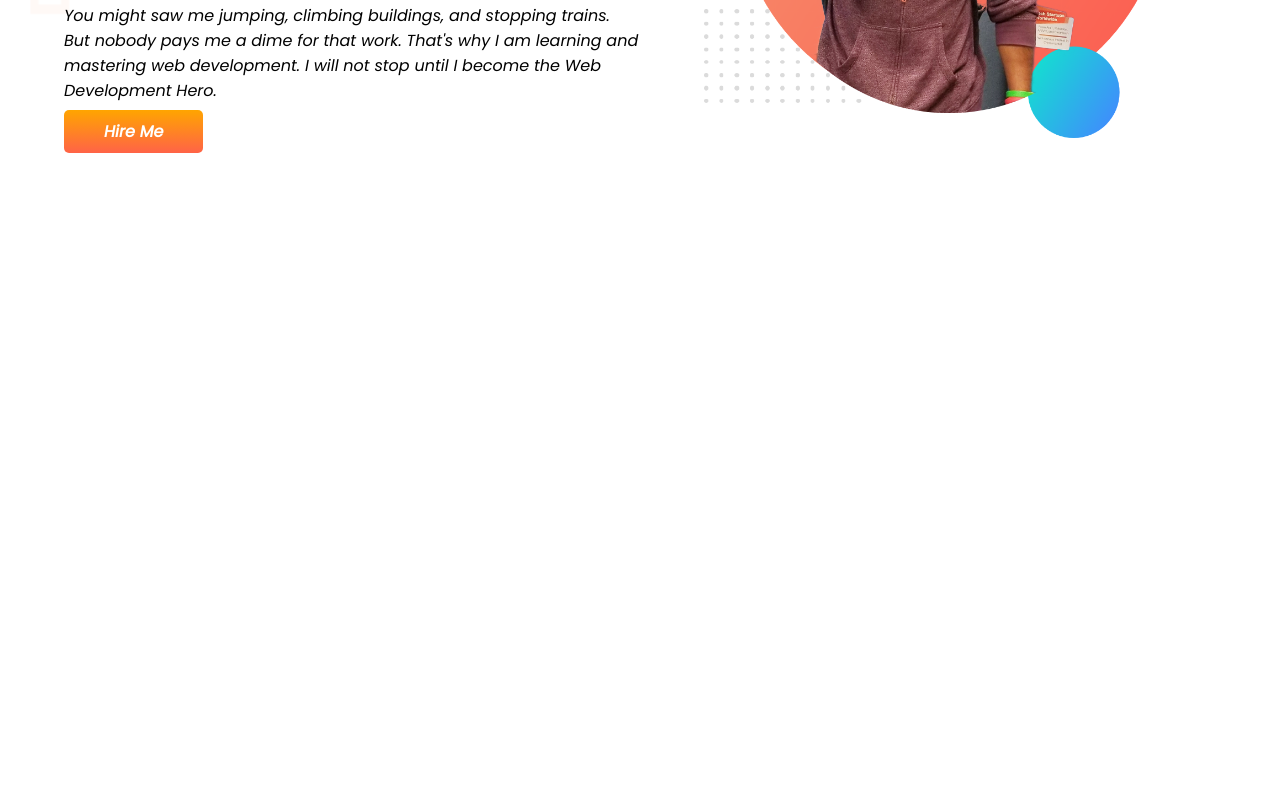
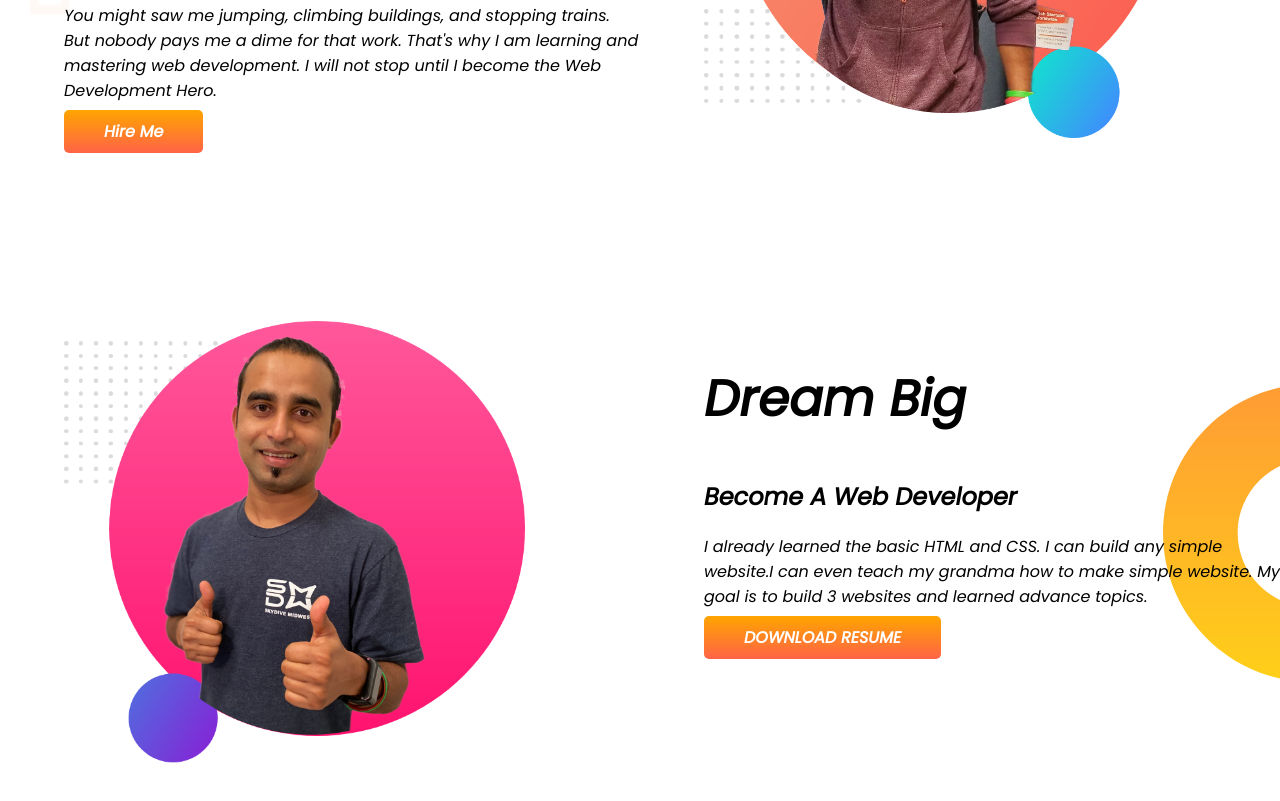
Before and after one commit to Rakibul187/developer-portfolio, a plain HTML site: page index.html in a window 1280 px wide. Shown: the part 345-1146 px from the top of the page. Before the commit the page ends 800 px from the top, so only its background shows below. Drawn offline with Linux system fonts and the light colour scheme.

Commit message:
complete dream section

```diff
--- a/index.html
+++ b/index.html
@@ -24,5 +24,16 @@
              <img src="images/jhankar.png" alt="">
         </div>
     </section>
+    <section class="dream-big">
+        <div class="half-width">
+            <img src="images/jhankar2.png" alt="">
+        </div>
+        <div class="half-width"><h1>Dream Big</h1>
+            <h2>Become A Web Developer</h2>
+            <p>I already learned the basic HTML and CSS. I can build any simple website.I can even teach my grandma how to make simple website. My goal is to build 3 websites and learned advance topics.</p>
+        <a class="link-button" target="_blank" href="">DOWNLOAD RESUME</a></div>
+    </section>
+
+
 </body>
 </html>
--- a/style.css
+++ b/style.css
@@ -10,6 +10,7 @@
 }
 section{
     display: flex;
+    margin-bottom: 150px;
 }
 
 .half-width{
@@ -32,3 +33,8 @@ section{
     background-image: url(images/top-banner.png);
     background-repeat: no-repeat;
 }
+.dream-big{
+    background-image: url(images/dream-bg.png);
+    background-repeat: no-repeat;
+    background-position: right;
+}
```
